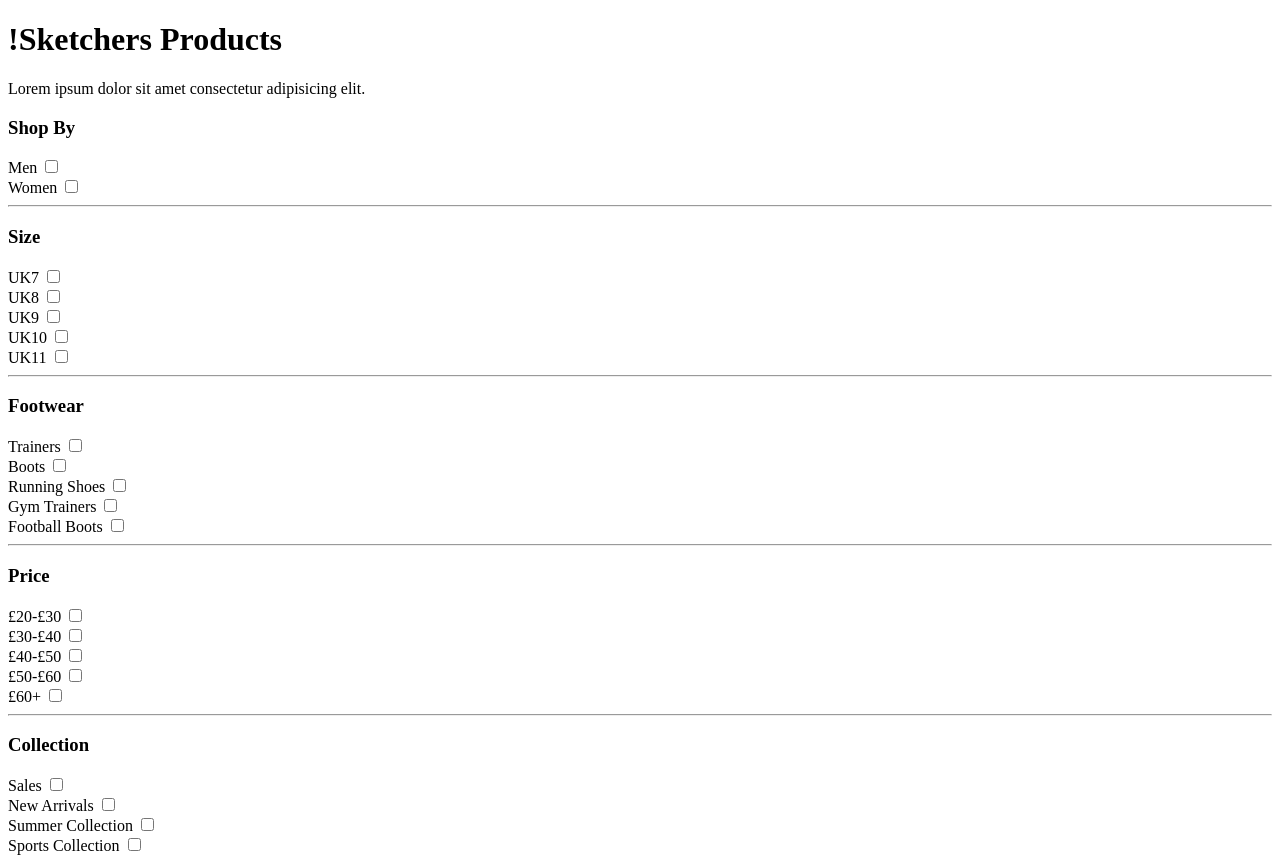
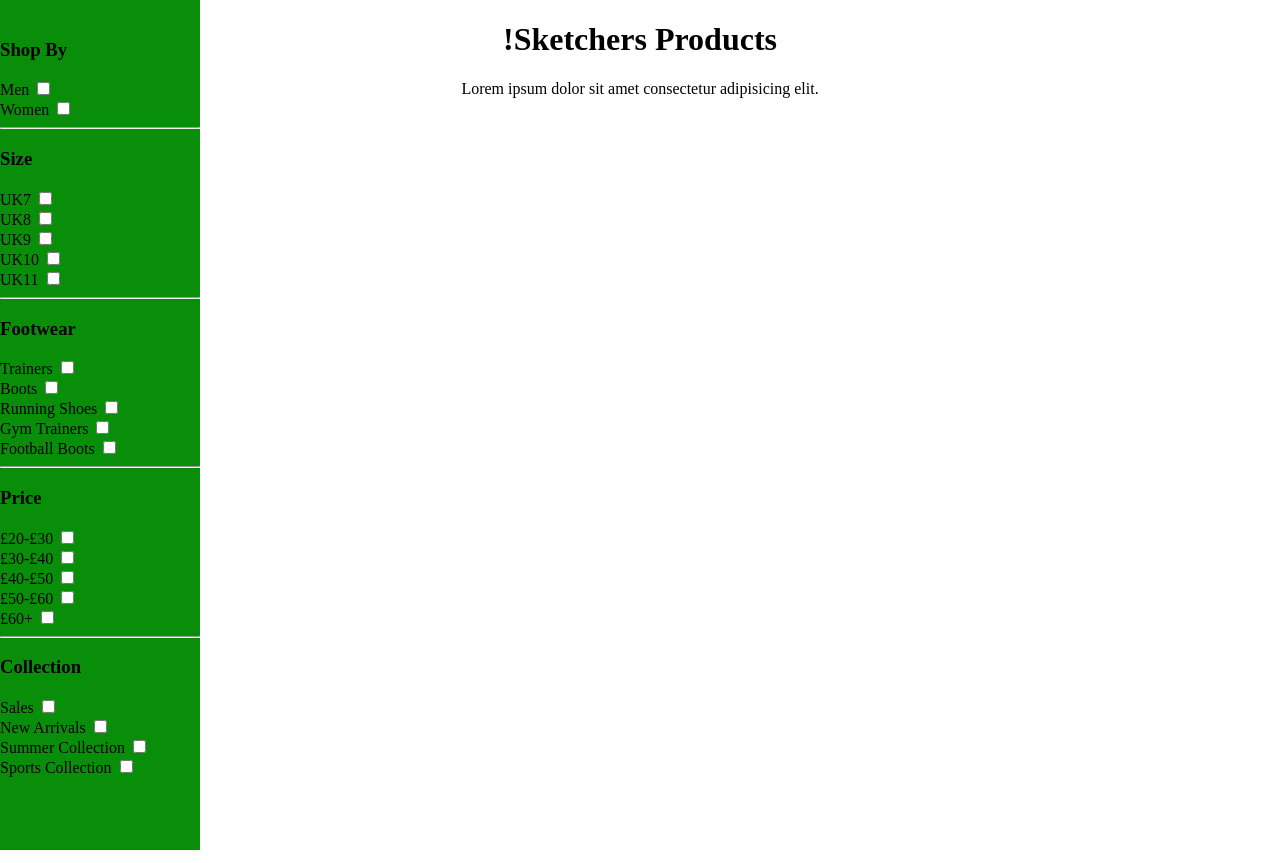
Before and after one commit to DevPinda/Not-Sketchers, a plain HTML site: page Front end/Products/products.html in a window 1280 px wide. Drawn offline with Linux system fonts and the light colour scheme.

Commit message:
Added CSS for the sidebar of the products page

```diff
--- a/Front end/Products/products.css
+++ b/Front end/Products/products.css
@@ -0,0 +1,15 @@
+.products-header {
+    text-align: center;
+}
+
+.product-filter-sidebar {
+    height: 100%;
+    width: 200px;
+    position: absolute;
+    left: 0;
+    top: 0;
+    padding-top: 20px;
+    padding-bottom: 30px;
+    background-color: rgb(8, 142, 8);
+    overflow-x: hidden;
+}
--- a/Front end/Products/products.html
+++ b/Front end/Products/products.html
@@ -4,6 +4,7 @@
     <meta charset="UTF-8">
     <meta http-equiv="X-UA-Compatible" content="IE=edge">
     <meta name="viewport" content="width=device-width, initial-scale=1.0">
+    <link rel="stylesheet" href="products.css">
     <title>Products | !Sketchers</title>
 </head>
 <body>
```
